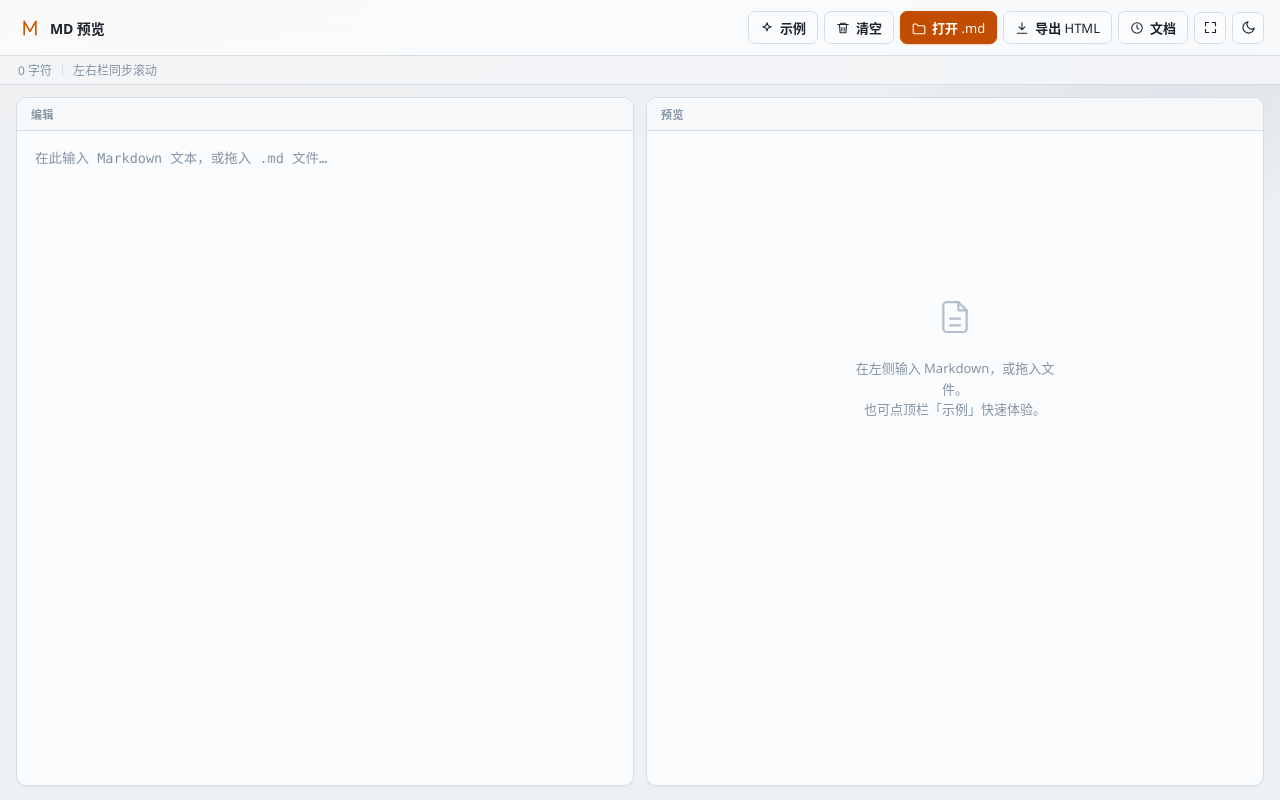
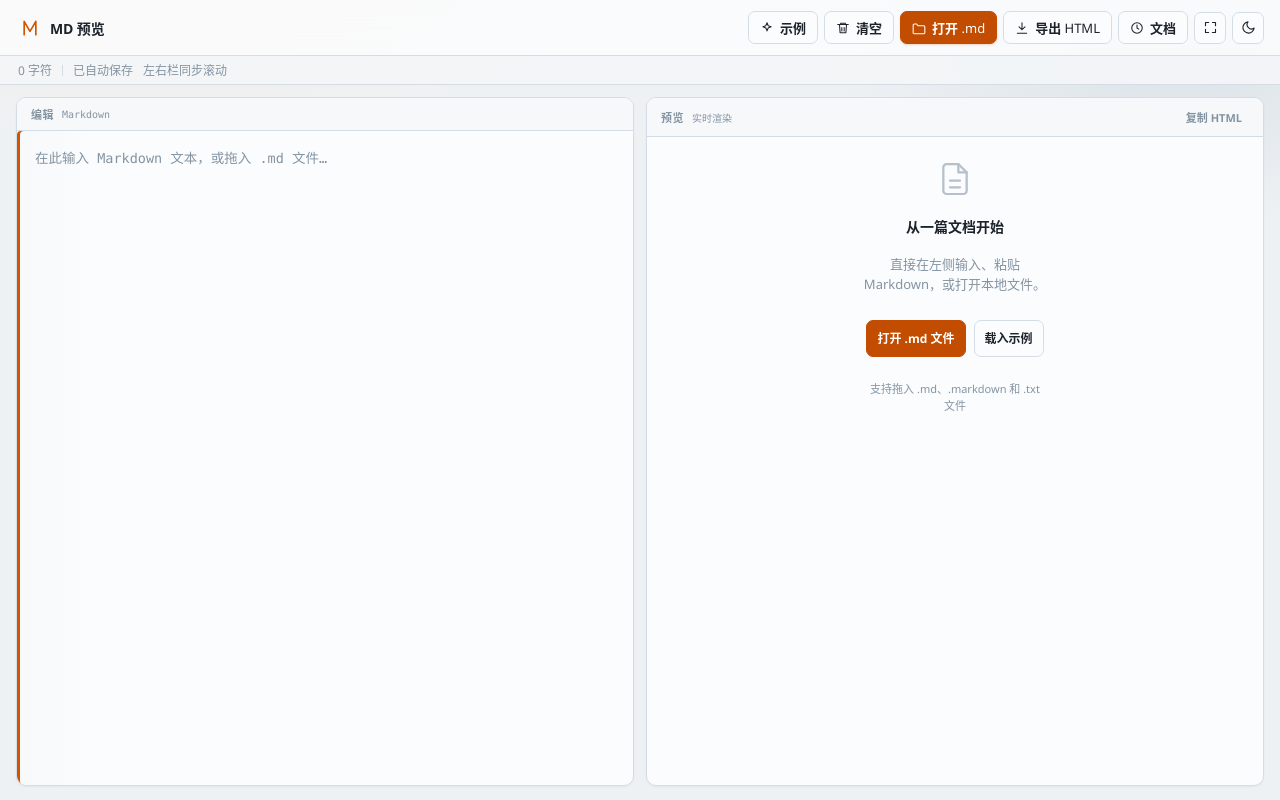
Before and after one commit to codertesla/mdviewer, a website: page index.html in a window 1280 px wide. Both pictures are taken after a click on the button "清空". Drawn offline with Linux system fonts and the light colour scheme.

Commit message:
Improve editor preview UX

```diff
--- a/app.js
+++ b/app.js
@@ -4,6 +4,9 @@
   const editor = document.getElementById("editor");
   const preview = document.getElementById("preview");
   const wordCountEl = document.getElementById("word-count");
+  const documentNameEl = document.getElementById("document-name");
+  const saveStatusEl = document.getElementById("save-status");
+  const copyButton = document.getElementById("btn-copy");
   const fileInput = document.getElementById("file-input");
   const editorPane = document.getElementById("editor-pane");
   const dropVeil = document.getElementById("drop-veil");
@@ -47,6 +50,8 @@
   function setFilename(name) {
     currentDocName = name || null;
     setDocTitle(name);
+    documentNameEl.textContent = name || "未命名文档";
+    documentNameEl.hidden = !name;
   }
 
   function saveDraft() {
@@ -60,8 +65,10 @@
           updatedAt: Date.now(),
         })
       );
+      saveStatusEl.textContent = "已自动保存";
     } catch {
       /* quota - ignore draft */
+      saveStatusEl.textContent = "未能自动保存";
     }
   }
 
@@ -87,7 +94,15 @@
     <path d="M14 3v5h5"/>
     <path d="M9 13h6M9 17h6"/>
   </svg>
-  <p>在左侧输入 Markdown，或拖入文件。<br>也可点顶栏「示例」快速体验。</p>
+  <div class="placeholder-copy">
+    <strong>从一篇文档开始</strong>
+    <p>直接在左侧输入、粘贴 Markdown，或打开本地文件。</p>
+  </div>
+  <div class="placeholder-actions">
+    <button class="empty-action empty-action-primary" type="button" data-empty-action="open">打开 .md 文件</button>
+    <button class="empty-action" type="button" data-empty-action="sample">载入示例</button>
+  </div>
+  <p class="placeholder-hint">支持拖入 .md、.markdown 和 .txt 文件</p>
 </div>`;
 
   const SAMPLE = `# Markdown 实时预览
@@ -415,6 +430,7 @@ console.log(greet("世界"));
     wordCountEl.textContent = text.length
       ? `${text.length} 字符 / ${countWords(text)} 词`
       : "0 字符";
+    copyButton.disabled = !text.trim();
   }
 
   let timer = null;
@@ -467,6 +483,12 @@ console.log(greet("世界"));
 
   document.getElementById("btn-open").addEventListener("click", () => {
     fileInput.click();
+  });
+
+  preview.addEventListener("click", (event) => {
+    const action = event.target.closest("[data-empty-action]")?.dataset.emptyAction;
+    if (action === "open") fileInput.click();
+    if (action === "sample") document.getElementById("btn-sample").click();
   });
 
   const MAX_FILE_MB = 2;
@@ -658,6 +680,26 @@ console.log(greet("世界"));
     exportHtml();
   });
 
+  async function copyHtml() {
+    const body = preview.querySelector(".placeholder") ? "" : preview.innerHTML;
+    if (!body) return;
+    try {
+      await navigator.clipboard.writeText(body);
+      showToast("HTML 已复制到剪贴板");
+    } catch {
+      const helper = document.createElement("textarea");
+      helper.value = body;
+      helper.style.cssText = "position:fixed;opacity:0;pointer-events:none";
+      document.body.appendChild(helper);
+      helper.select();
+      const copied = document.execCommand("copy");
+      helper.remove();
+      showToast(copied ? "HTML 已复制到剪贴板" : "复制失败，请使用导出功能");
+    }
+  }
+
+  copyButton.addEventListener("click", copyHtml);
+
   /* ---------- 全屏阅读模式 ---------- */
 
   const btnFullscreen = document.getElementById("btn-fullscreen");
--- a/index.html
+++ b/index.html
@@ -63,8 +63,10 @@
 
   <div class="toolbar">
     <div class="toolbar-left">
+      <span id="document-name" class="document-name" hidden>未命名文档</span>
       <span id="word-count" class="count">0 字符</span>
       <span class="count-sep" aria-hidden="true"></span>
+      <span id="save-status" class="count" aria-live="polite">本地自动保存</span>
       <span id="view-hint" class="count">左右栏同步滚动</span>
     </div>
     <div class="tabs" id="mobile-tabs" role="tablist" aria-label="编辑 / 预览切换">
@@ -75,11 +77,16 @@
 
   <main class="workspace">
     <section class="pane editor-pane" id="editor-pane">
-      <div class="pane-label">编辑</div>
+      <div class="pane-label">
+        <span>编辑</span><span class="pane-meta">Markdown</span>
+      </div>
       <textarea id="editor" class="editor" spellcheck="false" placeholder="在此输入 Markdown 文本，或拖入 .md 文件…" aria-label="Markdown 编辑器"></textarea>
     </section>
     <section class="pane preview-pane" id="preview-pane">
-      <div class="pane-label">预览</div>
+      <div class="pane-label pane-label-preview">
+        <span>预览</span><span class="pane-meta">实时渲染</span>
+        <button id="btn-copy" class="copy-btn" type="button" disabled>复制 HTML</button>
+      </div>
       <article id="preview" class="preview" aria-label="渲染结果" tabindex="-1"></article>
       <button id="toc-toggle" class="btn btn-icon toc-toggle" type="button" title="目录（阅读模式下按 T）" aria-label="目录" aria-expanded="false" aria-controls="toc" hidden>
         <svg viewBox="0 0 24 24" fill="none" stroke="currentColor" stroke-width="1.8" stroke-linecap="round" stroke-linejoin="round"><path d="M8 6h13M8 12h13M8 18h13M3 6h.01M3 12h.01M3 18h.01"/></svg>
--- a/styles.css
+++ b/styles.css
@@ -302,6 +302,16 @@ body.reading-mode #icon-compress {
   min-width: 0;
 }
 
+.document-name {
+  max-width: min(28vw, 240px);
+  overflow: hidden;
+  text-overflow: ellipsis;
+  white-space: nowrap;
+  color: var(--muted);
+  font-size: 12px;
+  font-weight: 600;
+}
+
 .count {
   font-size: 12px;
   color: var(--faint);
@@ -389,11 +399,52 @@ body.reading-mode #icon-compress {
   font-weight: 600;
   letter-spacing: 0.04em;
   color: var(--faint);
+  gap: 8px;
   padding: 8px 14px;
   border-bottom: 1px solid var(--border);
   background: color-mix(in srgb, var(--panel2) 70%, var(--panel));
   flex-shrink: 0;
   user-select: none;
+}
+
+.pane-label-preview {
+  justify-content: flex-start;
+}
+
+.pane-meta {
+  color: var(--faint);
+  font-family: var(--font-mono);
+  font-size: 10px;
+  font-weight: 500;
+  letter-spacing: 0;
+}
+
+.copy-btn {
+  margin-left: auto;
+  border: 0;
+  border-radius: 5px;
+  padding: 3px 7px;
+  background: transparent;
+  color: var(--muted);
+  font: inherit;
+  font-size: 11px;
+  font-weight: 600;
+  cursor: pointer;
+  transition: background 0.15s var(--ease-out), color 0.15s var(--ease-out), transform 0.1s var(--ease-out);
+}
+
+.copy-btn:hover:not(:disabled) {
+  background: var(--veil-bg);
+  color: var(--accent);
+}
+
+.copy-btn:active:not(:disabled) {
+  transform: translateY(1px) scale(0.98);
+}
+
+.copy-btn:disabled {
+  color: var(--faint);
+  cursor: default;
 }
 
 .editor {
@@ -402,7 +453,7 @@ body.reading-mode #icon-compress {
   resize: none;
   border: none;
   outline: none;
-  background: transparent;
+  background: linear-gradient(90deg, color-mix(in srgb, var(--panel2) 62%, transparent), transparent 76px);
   color: var(--text);
   font-family: var(--font-mono);
   font-size: 13.5px;
@@ -418,6 +469,7 @@ body.reading-mode #icon-compress {
 
 .editor:focus {
   outline: none;
+  box-shadow: inset 3px 0 0 var(--accent);
 }
 
 /* Reading surface is focusable for a11y, but must not show chrome outline */
@@ -434,7 +486,7 @@ body.reading-mode #icon-compress {
   flex: 1;
   min-height: 0;
   overflow-y: auto;
-  padding: 22px 28px 56px;
+  padding: 22px 20px 56px;
   font-size: 15px;
   line-height: 1.75;
   word-wrap: break-word;
@@ -444,12 +496,23 @@ body.reading-mode #icon-compress {
   display: flex;
   flex-direction: column;
   align-items: center;
-  gap: 12px;
-  margin-top: 18vh;
+  gap: 16px;
+  margin: auto 0;
   color: var(--faint);
   text-align: center;
   padding: 0 24px;
   animation: pane-in 0.5s var(--ease-out) 0.12s both;
+}
+
+.placeholder-copy {
+  display: grid;
+  gap: 5px;
+}
+
+.placeholder strong {
+  color: var(--text);
+  font-size: 14px;
+  font-weight: 650;
 }
 
 .placeholder svg {
@@ -467,6 +530,51 @@ body.reading-mode #icon-compress {
   font-size: 13px;
   max-width: 28ch;
   line-height: 1.55;
+}
+
+.placeholder-actions {
+  display: flex;
+  justify-content: center;
+  gap: 8px;
+  flex-wrap: wrap;
+}
+
+.empty-action {
+  border: 1px solid var(--border);
+  border-radius: var(--radius-sm);
+  padding: 7px 10px;
+  background: var(--panel);
+  color: var(--text);
+  font: inherit;
+  font-size: 12px;
+  font-weight: 600;
+  cursor: pointer;
+  transition: background 0.15s var(--ease-out), border-color 0.15s var(--ease-out), transform 0.1s var(--ease-out);
+}
+
+.empty-action:hover {
+  border-color: var(--border-strong);
+  background: var(--panel2);
+}
+
+.empty-action:active {
+  transform: translateY(1px) scale(0.98);
+}
+
+.empty-action-primary {
+  background: var(--accent-strong);
+  border-color: var(--accent-strong);
+  color: var(--accent-text);
+}
+
+.empty-action-primary:hover {
+  background: var(--accent-soft);
+  border-color: var(--accent-soft);
+}
+
+.placeholder-hint {
+  color: var(--faint);
+  font-size: 11px !important;
 }
 
 .placeholder kbd {
@@ -618,7 +726,7 @@ body.reading-mode .pane-label {
 }
 
 body.reading-mode .preview {
-  max-width: 720px;
+  max-width: 820px;
   width: 100%;
   margin: 0 auto;
   overflow: visible;
@@ -630,7 +738,7 @@ body.reading-mode .preview {
 
 @media (min-width: 1360px) {
   body.reading-mode .preview {
-    margin: 0 auto 0 calc(50% - 480px);
+    margin: 0 auto 0 calc(50% - 530px);
   }
 
   body.reading-mode .toc {
@@ -1304,6 +1412,10 @@ body.reading-mode .back-top {
     display: none;
   }
 
+  #save-status {
+    display: none;
+  }
+
   .btn-label {
     display: none;
   }
@@ -1335,6 +1447,10 @@ body.reading-mode .back-top {
 
   .preview {
     padding: 16px 18px 44px;
+  }
+
+  .document-name {
+    max-width: 36vw;
   }
 
   body.reading-mode .preview {
```
